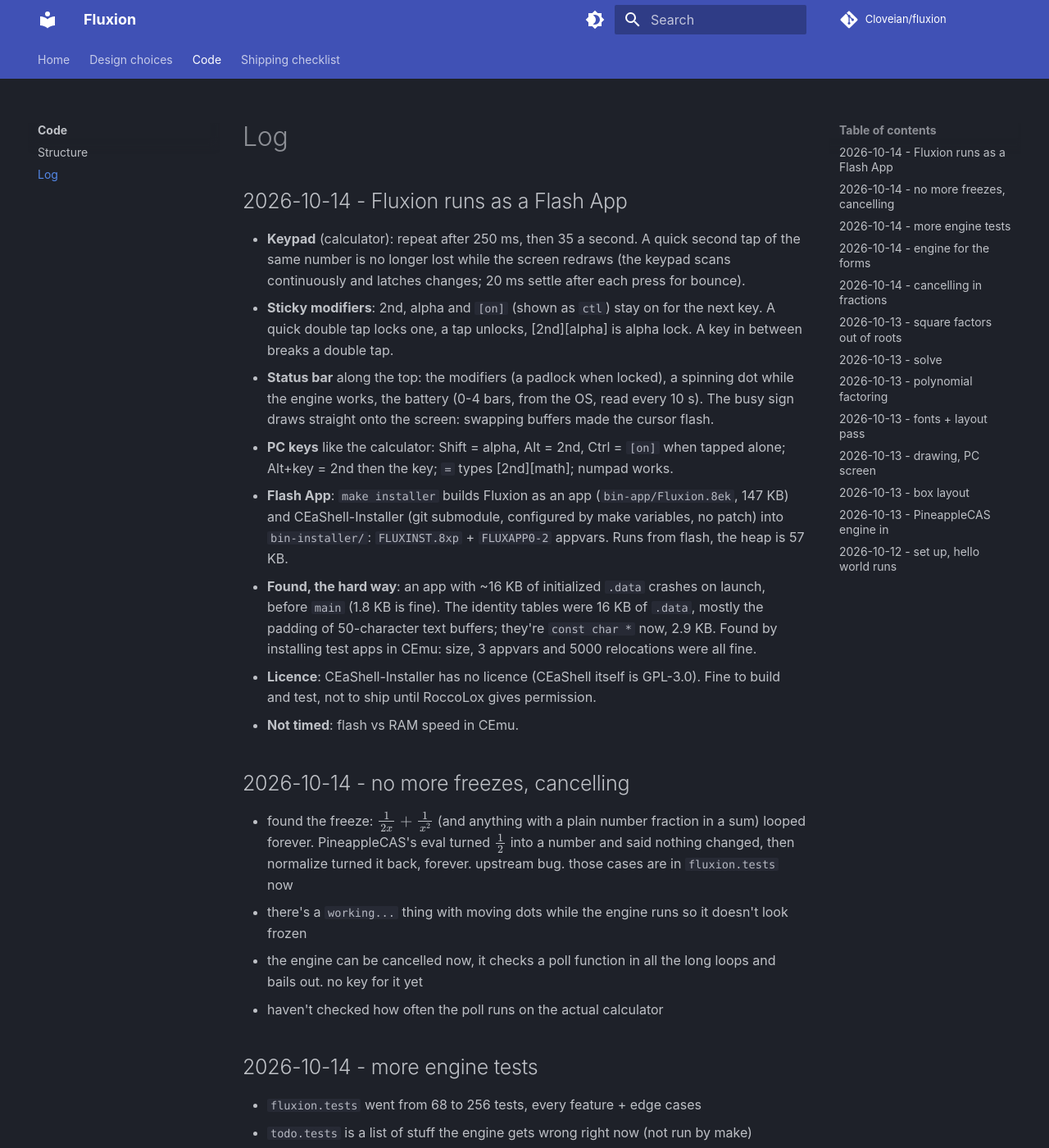
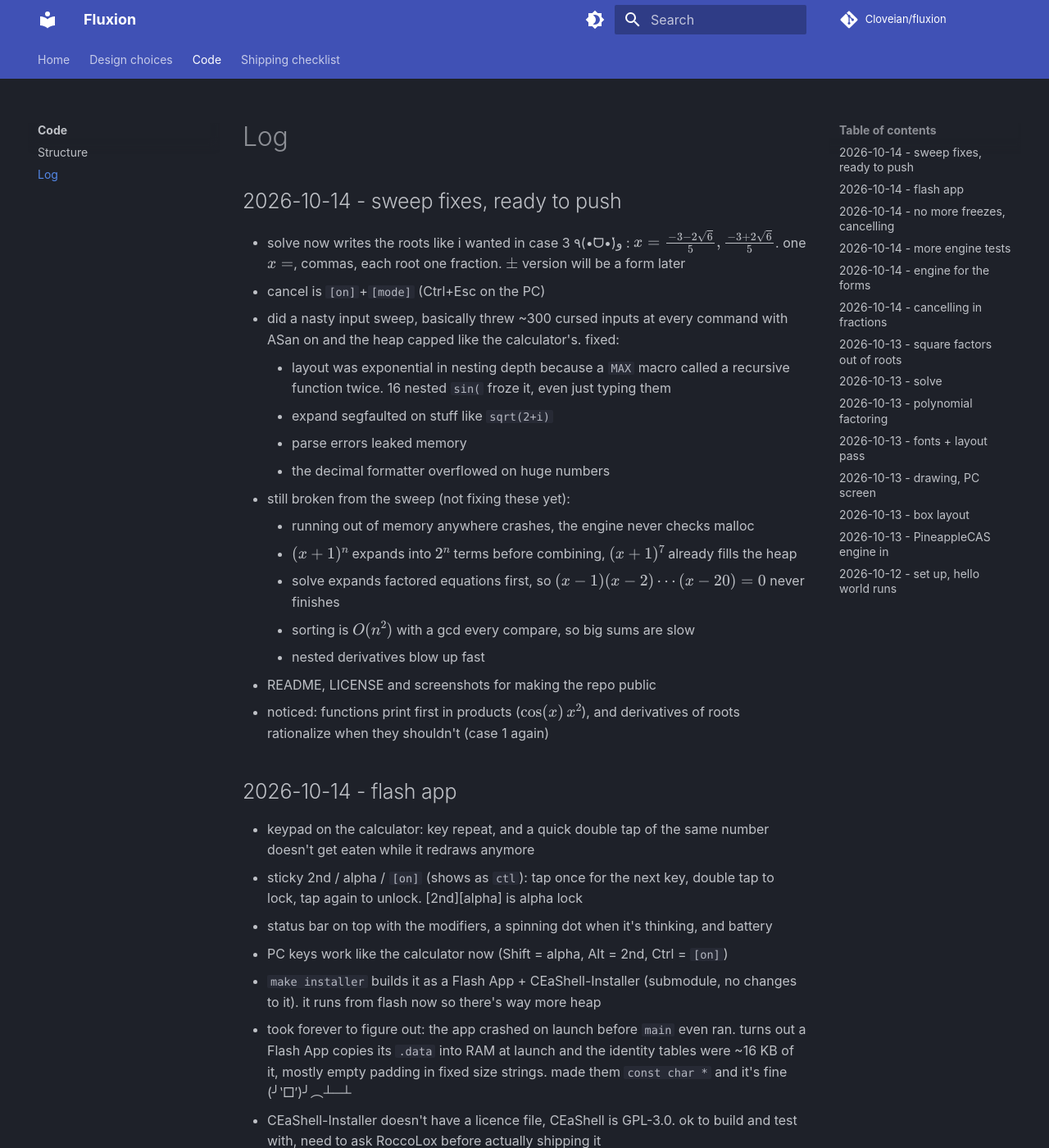
Before and after one commit to Cloveian/fluxion, an MkDocs documentation site: the page built from docs/code/log.md, in a window 1280 px wide and 1400 px high. Shown: the whole window at 82% size. Built offline with MkDocs 1.6.1 and Material for MkDocs 9.7.7, drawn with Linux system fonts in a browser that asks for light colours; comment, search, counter and statistics services are not loaded.

```diff
--- a/docs/code/log.md
+++ b/docs/code/log.md
@@ -1,15 +1,32 @@
 # Log
 
-## 2026-10-14 - Fluxion runs as a Flash App
+## 2026-10-14 - sweep fixes, ready to push
 
-- **Keypad** (calculator): repeat after 250 ms, then 35 a second. A quick second tap of the same number is no longer lost while the screen redraws (the keypad scans continuously and latches changes; 20 ms settle after each press for bounce).
-- **Sticky modifiers**: 2nd, alpha and `[on]` (shown as `ctl`) stay on for the next key. A quick double tap locks one, a tap unlocks, [2nd][alpha] is alpha lock. A key in between breaks a double tap.
-- **Status bar** along the top: the modifiers (a padlock when locked), a spinning dot while the engine works, the battery (0-4 bars, from the OS, read every 10 s). The busy sign draws straight onto the screen: swapping buffers made the cursor flash.
-- **PC keys** like the calculator: Shift = alpha, Alt = 2nd, Ctrl = `[on]` when tapped alone; Alt+key = 2nd then the key; `=` types [2nd][math]; numpad works.
-- **Flash App**: `make installer` builds Fluxion as an app (`bin-app/Fluxion.8ek`, 147 KB) and CEaShell-Installer (git submodule, configured by make variables, no patch) into `bin-installer/`: `FLUXINST.8xp` + `FLUXAPP0-2` appvars. Runs from flash, the heap is 57 KB.
-- **Found, the hard way**: an app with ~16 KB of initialized `.data` crashes on launch, before `main` (1.8 KB is fine). The identity tables were 16 KB of `.data`, mostly the padding of 50-character text buffers; they're `const char *` now, 2.9 KB. Found by installing test apps in CEmu: size, 3 appvars and 5000 relocations were all fine.
-- **Licence**: CEaShell-Installer has no licence (CEaShell itself is GPL-3.0). Fine to build and test, not to ship until RoccoLox gives permission.
-- **Not timed**: flash vs RAM speed in CEmu.
+- solve now writes the roots like i wanted in case 3 ٩(•̀ᗜ•́)و : $x = \frac{-3-2\sqrt{6}}{5}, \frac{-3+2\sqrt{6}}{5}$. one $x =$, commas, each root one fraction. $\pm$ version will be a form later
+- cancel is `[on]`+`[mode]` (Ctrl+Esc on the PC)
+- did a nasty input sweep, basically threw ~300 cursed inputs at every command with ASan on and the heap capped like the calculator's. fixed:
+	- layout was exponential in nesting depth because a `MAX` macro called a recursive function twice. 16 nested `sin(` froze it, even just typing them
+	- expand segfaulted on stuff like `sqrt(2+i)`
+	- parse errors leaked memory
+	- the decimal formatter overflowed on huge numbers
+- still broken from the sweep (not fixing these yet):
+	- running out of memory anywhere crashes, the engine never checks malloc
+	- $(x+1)^n$ expands into $2^n$ terms before combining, $(x+1)^7$ already fills the heap
+	- solve expands factored equations first, so $(x-1)(x-2)\cdots(x-20)=0$ never finishes
+	- sorting is $O(n^2)$ with a gcd every compare, so big sums are slow
+	- nested derivatives blow up fast
+- README, LICENSE and screenshots for making the repo public
+- noticed: functions print first in products ($\cos(x)\,x^2$), and derivatives of roots rationalize when they shouldn't (case 1 again)
+
+## 2026-10-14 - flash app
+
+- keypad on the calculator: key repeat, and a quick double tap of the same number doesn't get eaten while it redraws anymore
+- sticky 2nd / alpha / `[on]` (shows as `ctl`): tap once for the next key, double tap to lock, tap again to unlock. [2nd][alpha] is alpha lock
+- status bar on top with the modifiers, a spinning dot when it's thinking, and battery
+- PC keys work like the calculator now (Shift = alpha, Alt = 2nd, Ctrl = `[on]`)
+- `make installer` builds it as a Flash App + CEaShell-Installer (submodule, no changes to it). it runs from flash now so there's way more heap
+- took forever to figure out: the app crashed on launch before `main` even ran. turns out a Flash App copies its `.data` into RAM at launch and the identity tables were ~16 KB of it, mostly empty padding in fixed size strings. made them `const char *` and it's fine (╯‵□′)╯︵┴─┴
+- CEaShell-Installer doesn't have a licence file, CEaShell is GPL-3.0. ok to build and test with, need to ask RoccoLox before actually shipping it
 
 ## 2026-10-14 - no more freezes, cancelling
 
```
Also changed, not shown: README.md (+66 -1 lines), media/simplify.png (added), media/solve.png (added), 2 other files.
